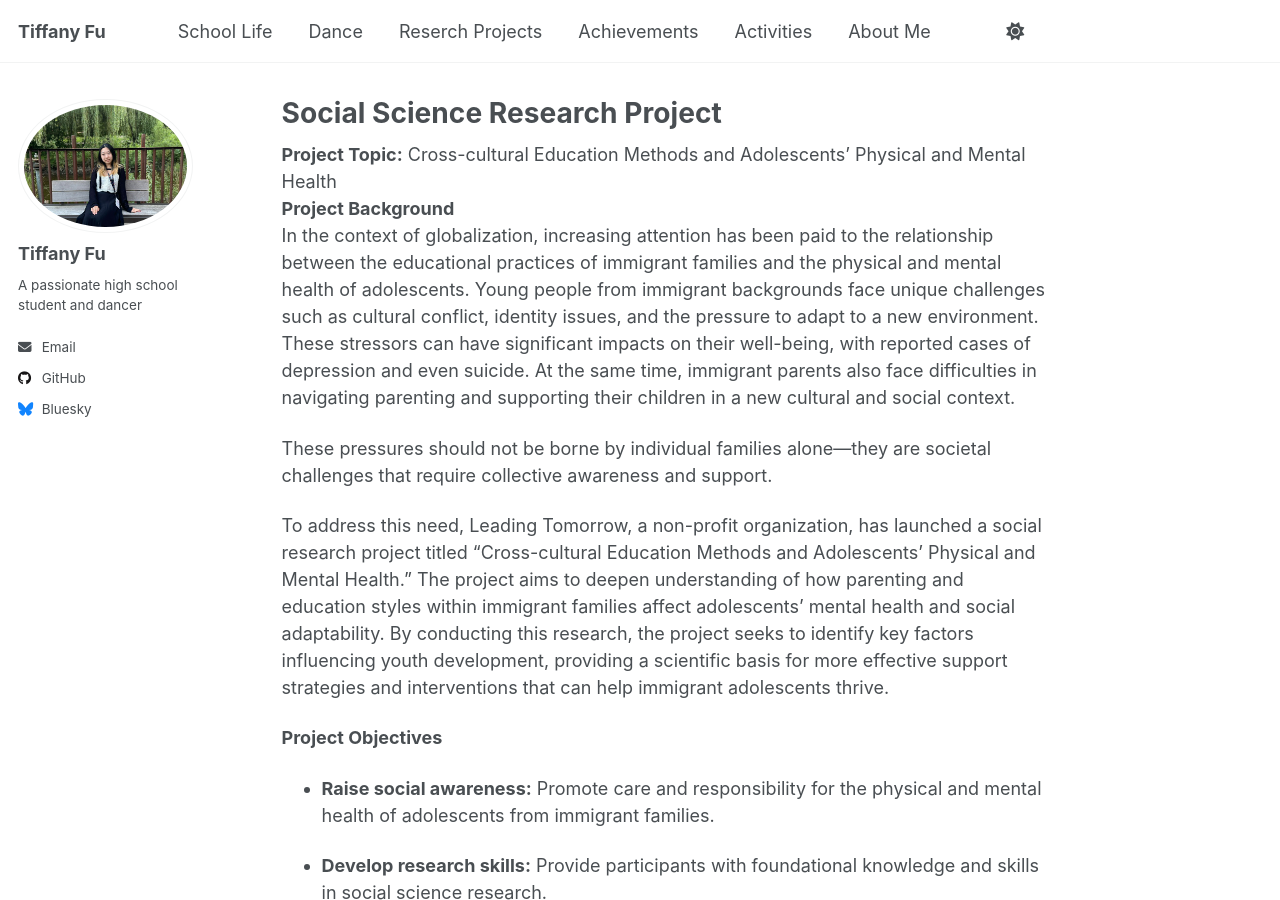
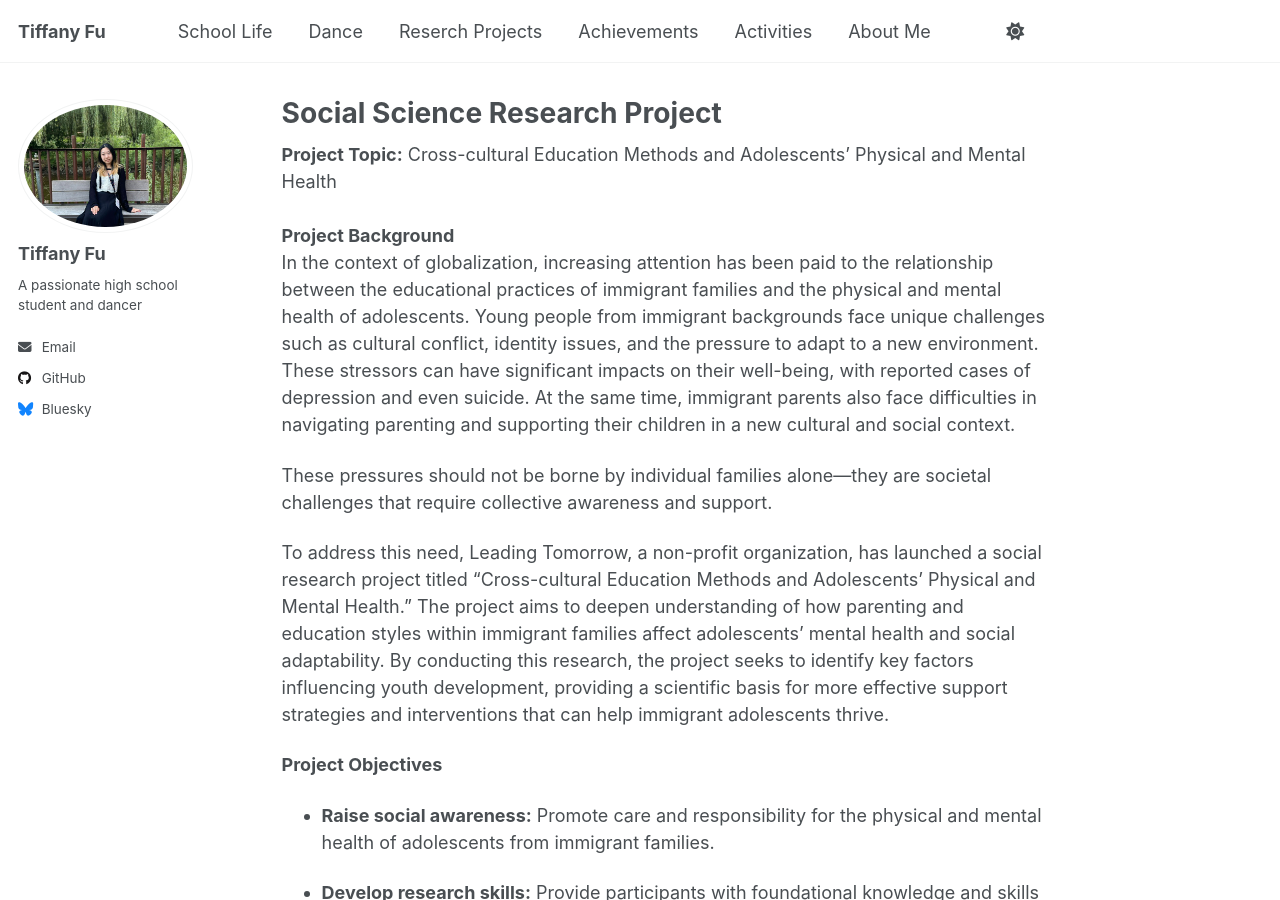
Before and after one commit to TiffanyJTFu/TiffanyFu, a Jekyll site: the page built from _teaching/Social-Science-Research-Project.md, in a window 1280 px wide and 900 px high. Built offline with Jekyll 4.4.1, drawn with Linux system fonts in a browser that asks for light colours; a script that is not in the unit is left out.

```diff
--- a/_teaching/Social-Science-Research-Project.md
+++ b/_teaching/Social-Science-Research-Project.md
@@ -6,7 +6,7 @@ permalink: /teaching/Social-Science-Research-Project
 ---
 
 **Project Topic:** Cross-cultural Education Methods and Adolescents' Physical and Mental Health
-<br>**Project Background**
+<br><br>**Project Background**
 <br>In the context of globalization, increasing attention has been paid to the relationship between the educational practices of immigrant families and the physical and mental health of adolescents. Young people from immigrant backgrounds face unique challenges such as cultural conflict, identity issues, and the pressure to adapt to a new environment. These stressors can have significant impacts on their well-being, with reported cases of depression and even suicide. At the same time, immigrant parents also face difficulties in navigating parenting and supporting their children in a new cultural and social context.
 
 These pressures should not be borne by individual families alone—they are societal challenges that require collective awareness and support.
```
